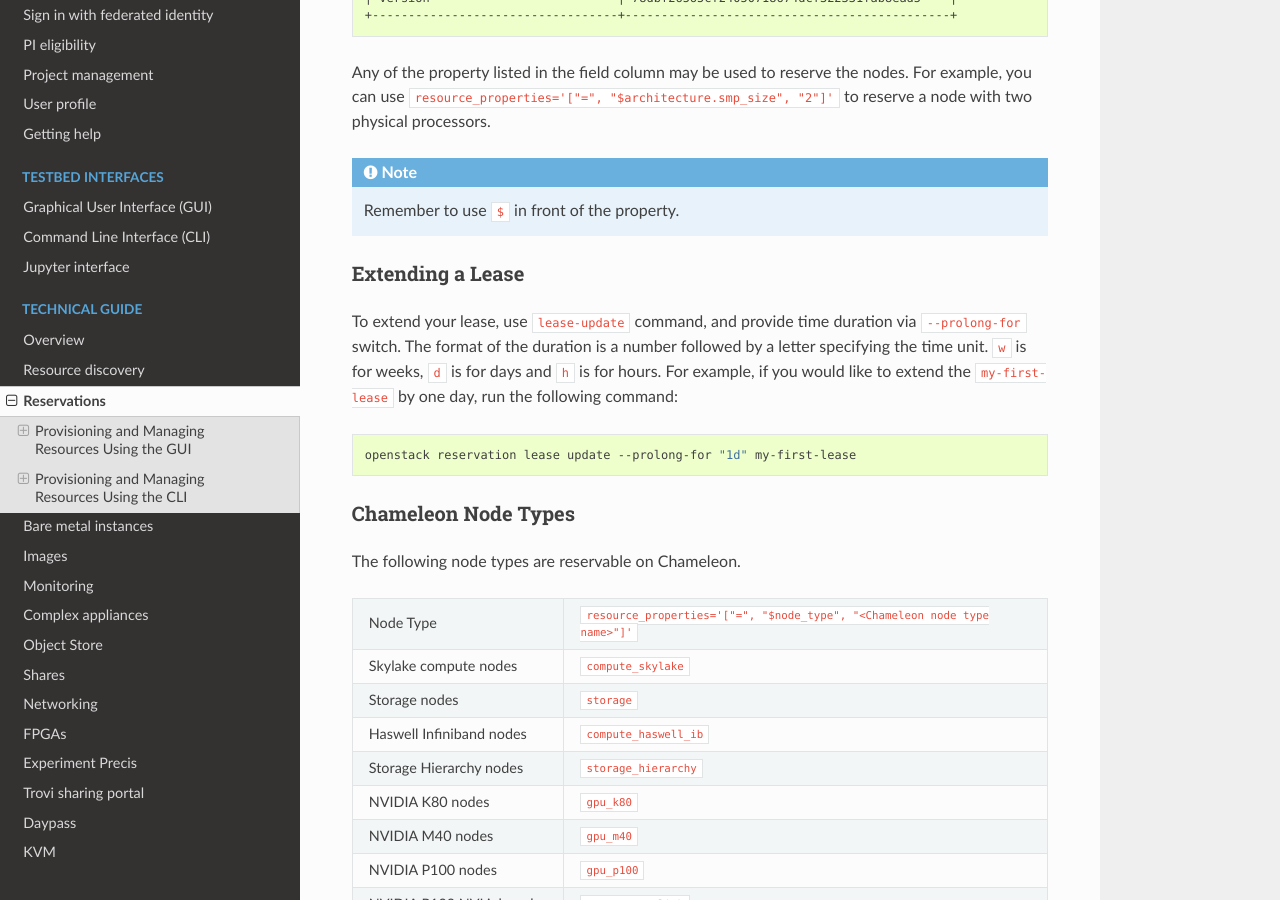
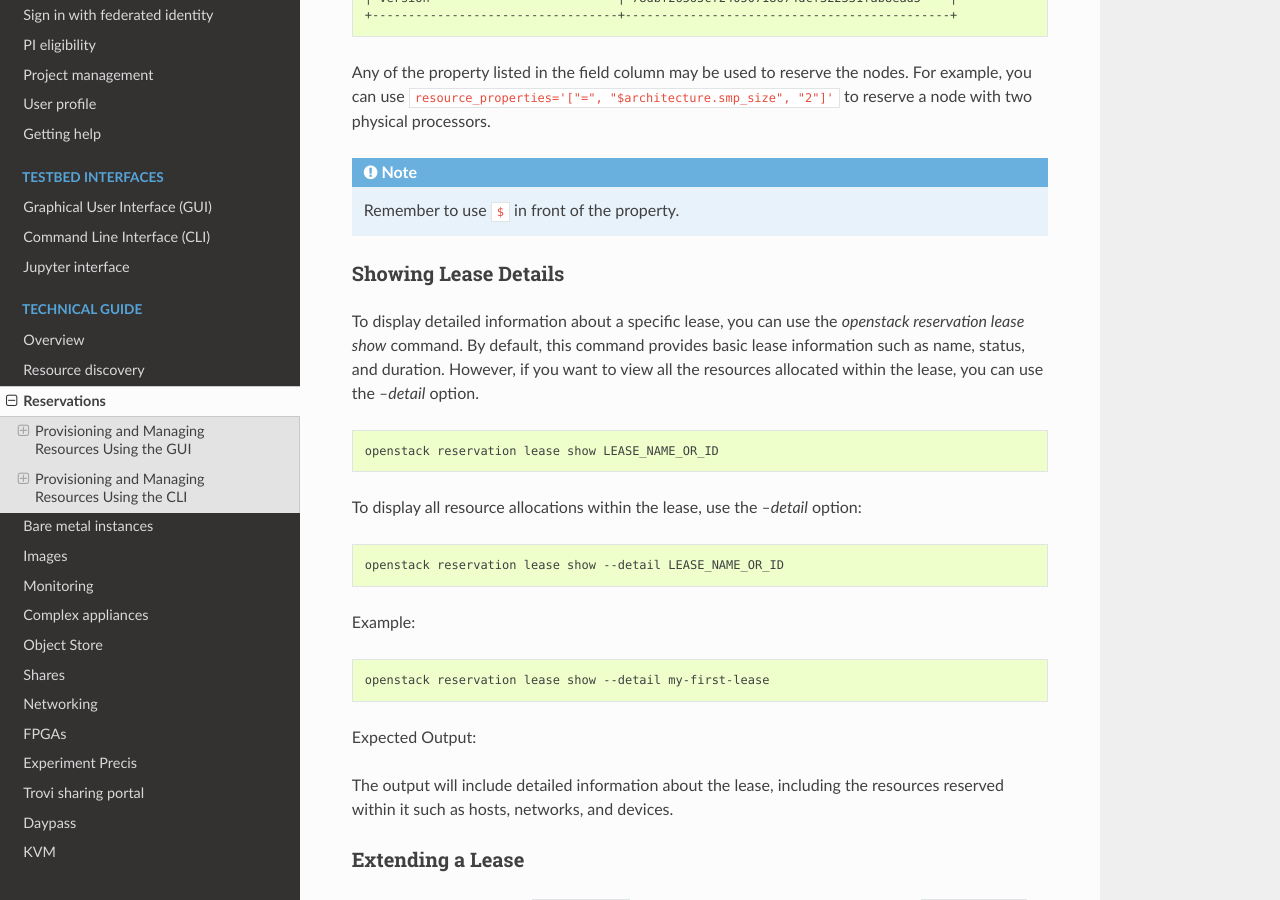
Before and after one commit to ChameleonCloud/docs, a Sphinx documentation site: the page built from source/technical/reservations.rst, in a window 1280 px wide and 900 px high, scrolled down 12693 px. Built offline with Sphinx 7.4.7 and the Read the Docs theme 2.0.0, drawn with Linux system fonts in a browser that asks for light colours.

Commit message:
doc for cli `reservation lease show`
Added documentation for showing lease details and displaying all resource allocations
within a lease in the Blazar CLI documentation under the
"Provisioning and Managing Resources Using the CLI" section.
Updated the documentation with instructions, examples, and expected output
for using the openstack reservation lease show command with the --detail option.

```diff
--- a/source/technical/reservations.rst
+++ b/source/technical/reservations.rst
@@ -451,6 +451,40 @@ For example, you can use ``resource_properties='["=", "$architecture.smp_size",
 
 .. note:: Remember to use ``$`` in front of the property.
 
+
+Showing Lease Details
+---------------------
+
+To display detailed information about a specific lease,
+you can use the `openstack reservation lease show` command.
+By default, this command provides basic lease information
+such as name, status, and duration. However, if you want to
+view all the resources allocated within the lease,
+you can use the `--detail` option.
+
+.. code-block:: bash
+
+   openstack reservation lease show LEASE_NAME_OR_ID
+
+To display all resource allocations within the lease, use the `--detail` option:
+
+.. code-block:: bash
+
+   openstack reservation lease show --detail LEASE_NAME_OR_ID
+
+Example:
+
+.. code-block:: bash
+
+   openstack reservation lease show --detail my-first-lease
+
+Expected Output:
+
+The output will include detailed information about the lease, including the
+resources reserved within it such as hosts, networks, and devices.
+
+
+
 Extending a Lease
 -----------------
 
```
